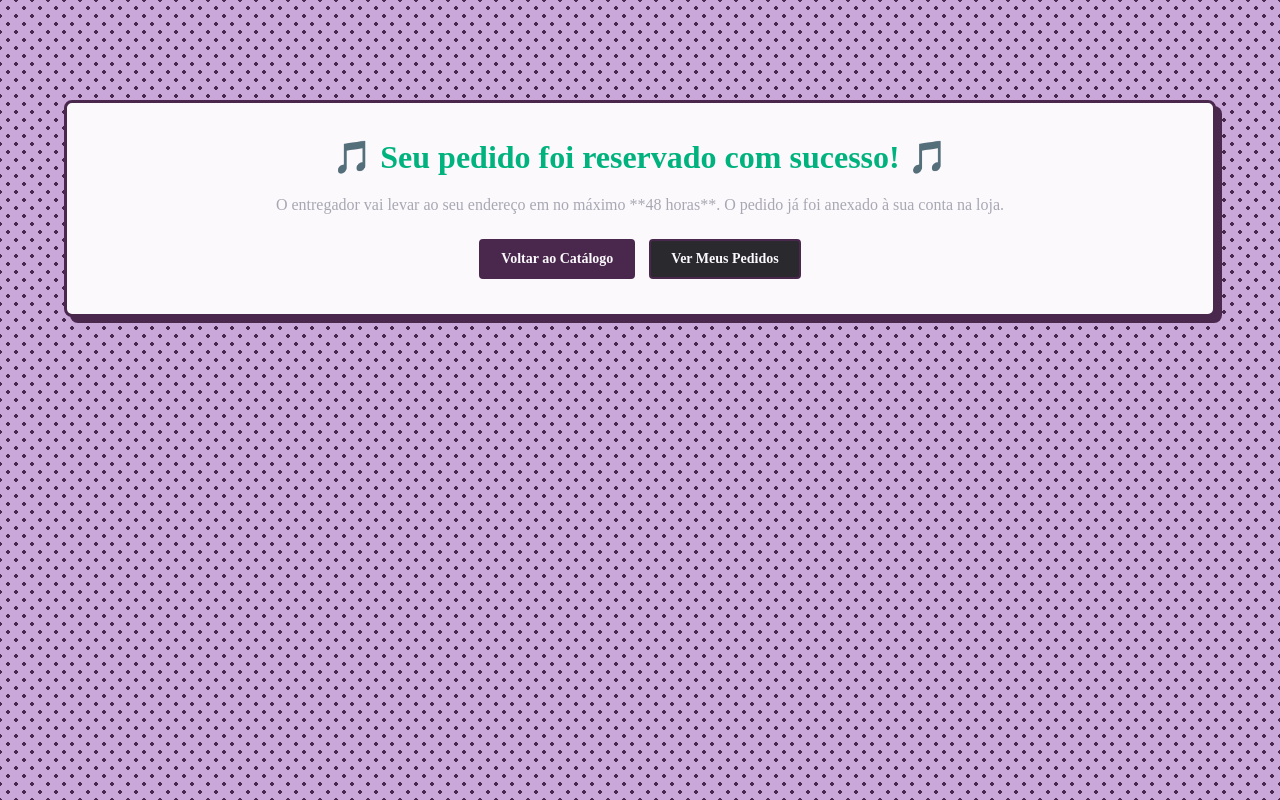
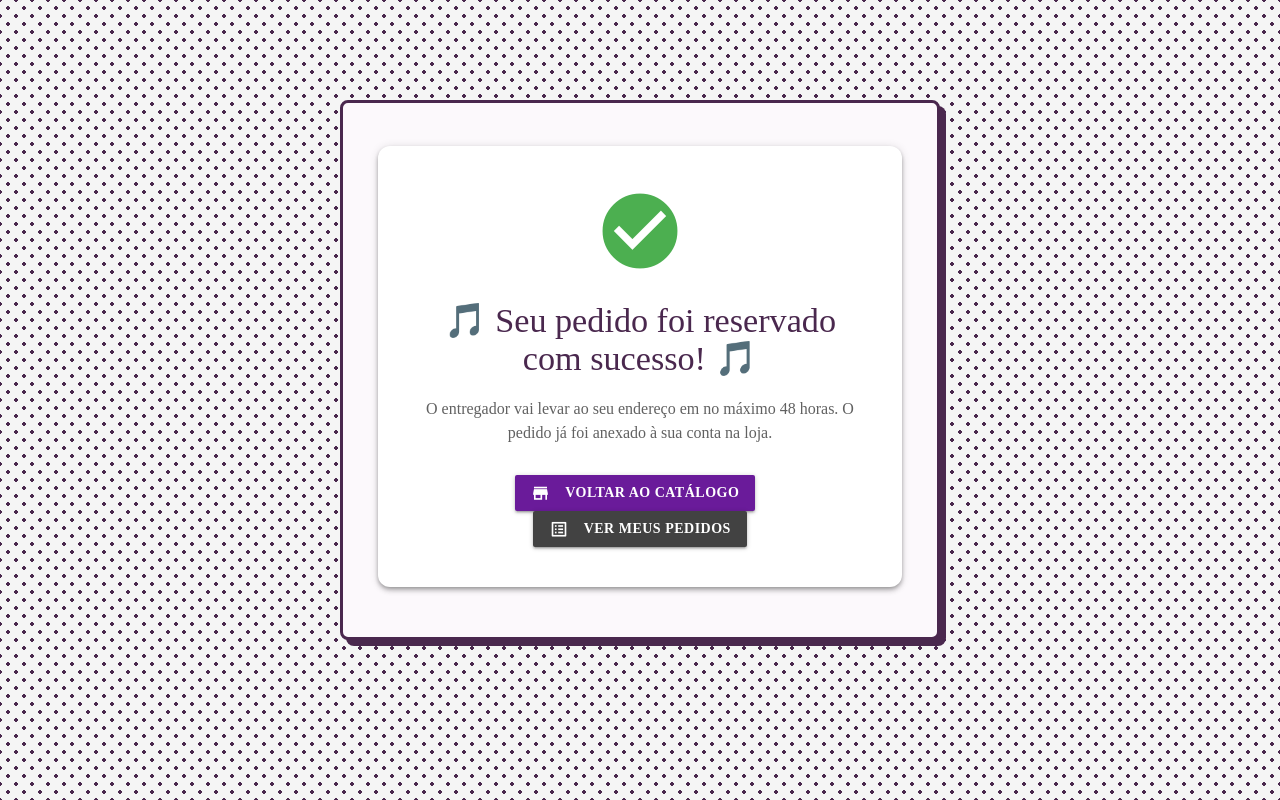
Before and after one commit to manuu-png/loja-discos-musicas, a Flask app: template templates/confirmado.html in a window 1280 px wide. Run offline with Flask 3, Linux system fonts and the light colour scheme; the template is opened without the code that fills it, so the values that code supplies are empty; some web fonts are replaced.

Commit message:
atualizado

```diff
--- a/templates/confirmado.html
+++ b/templates/confirmado.html
@@ -3,14 +3,31 @@
 <head>
     <meta charset="UTF-8">
     <title>Opera Records - Sucesso</title>
+    <!-- Mantém o seu estilo original e adiciona os ícones e o visual do Materialize -->
     <link rel="stylesheet" href="{{ url_for('static', filename='css/estilo.css') }}">
+    <link href="https://fonts.googleapis.com/icon?family=Material+Icons" rel="stylesheet">
+    <link rel="stylesheet" href="https://cdnjs.cloudflare.com/ajax/libs/materialize/1.0.0/css/materialize.min.css">
 </head>
-<body>
-    <div class="container" style="text-align: center; margin-top: 100px;">
-        <h1 style="color: #00b37e; margin-bottom: 20px;">🎵 Seu pedido foi reservado com sucesso! 🎵</h1>
-        <p style="margin-bottom: 25px; color: #a8a8b3;">O entregador vai levar ao seu endereço em no máximo **48 horas**. O pedido já foi anexado à sua conta na loja.</p>
-        <a href="{{ url_for('catalogo') }}" class="btn">Voltar ao Catálogo</a>
-        <a href="{{ url_for('pedidos') }}" class="btn" style="background-color: #29292e; margin-left: 10px;">Ver Meus Pedidos</a>
+<body class="grey lighten-4">
+    <div class="container" style="max-width: 600px; margin-top: 100px;">
+        <div class="card-panel white center-align z-depth-2" style="padding: 40px; border-radius: 12px;">
+            <i class="material-icons large green-text">check_circle</i>
+            <h4 style="font-family: serif; color: #4a284e; margin-top: 20px;">🎵 Seu pedido foi reservado com sucesso! 🎵</h4>
+            <p class="grey-text text-darken-2" style="margin: 20px 0; font-size: 16px;">
+                O entregador vai levar ao seu endereço em no máximo <strong>48 horas</strong>. O pedido já foi anexado à sua conta na loja.
+            </p>
+            <div style="margin-top: 30px;">
+                <a href="{{ url_for('catalogo') }}" class="waves-effect waves-light btn purple darken-3" style="margin-right: 10px;">
+                    <i class="material-icons left">store</i>Voltar ao Catálogo
+                </a>
+                <a href="{{ url_for('pedidos') }}" class="waves-effect waves-light btn grey darken-3">
+                    <i class="material-icons left">list_alt</i>Ver Meus Pedidos
+                </a>
+            </div>
+        </div>
     </div>
+
+    <!-- Script do Materialize para os efeitos dos botões -->
+    <script src="https://cdnjs.cloudflare.com/ajax/libs/materialize/1.0.0/js/materialize.min.js"></script>
 </body>
 </html>
```
